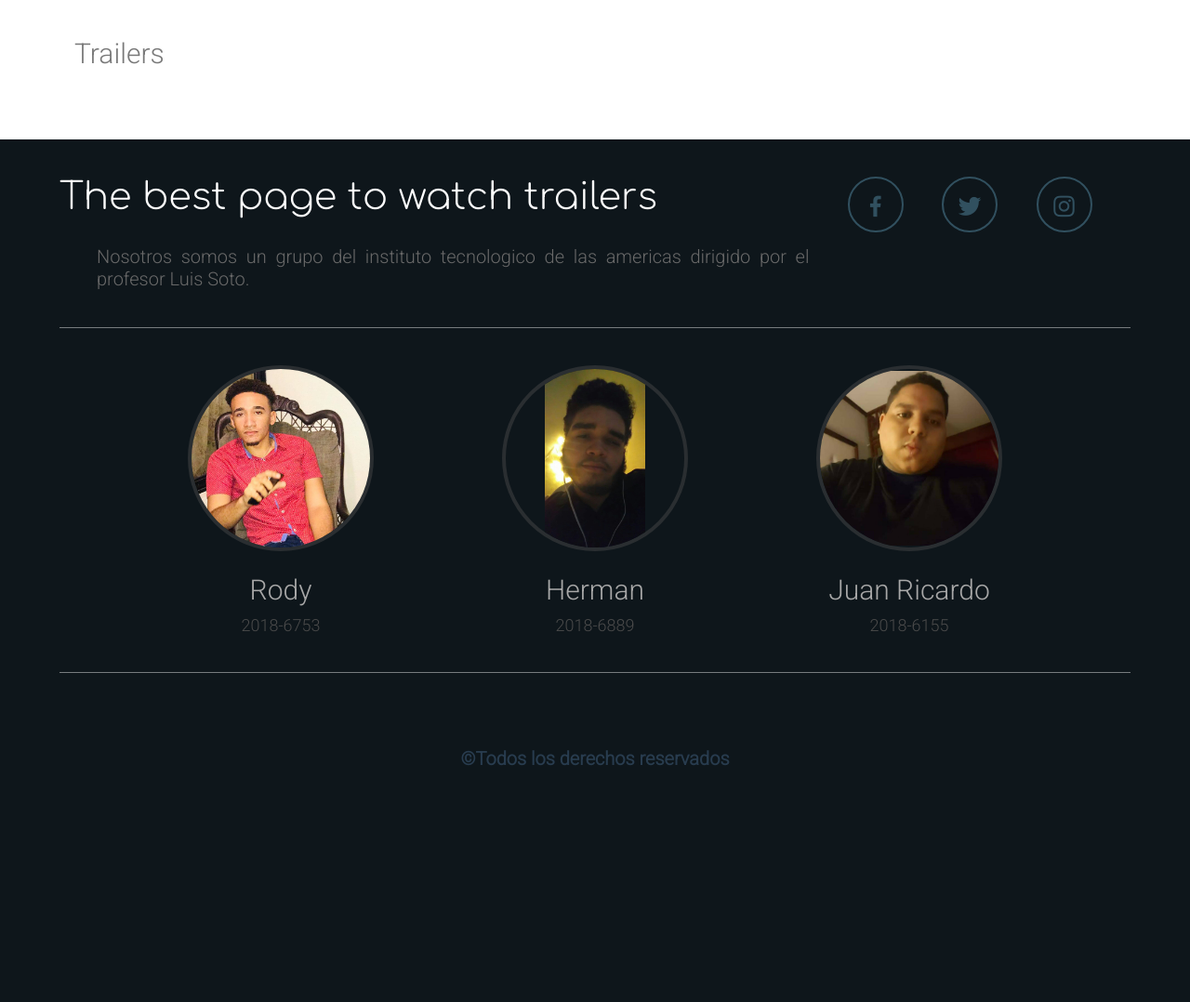
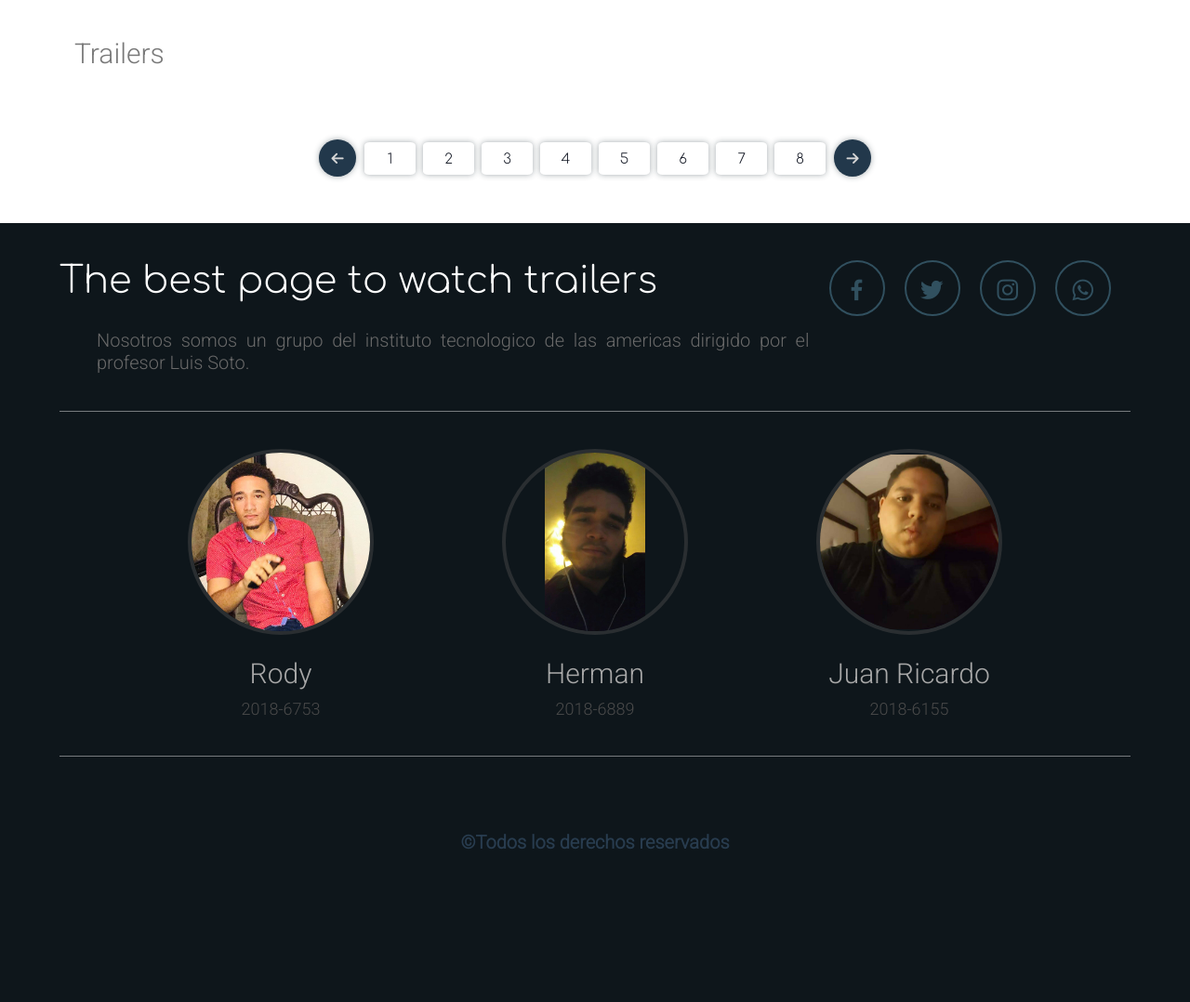
Before and after one commit to therodycc/Pagina-de-trailers-, a PHP site: page / in a window 1280 px wide. Shown: the part 90-1168 px from the top of the page at 93% size. Before the commit the page ends 913 px from the top, so only its background shows below. Run offline with PHP 8.4, Linux system fonts and the light colour scheme; data that the repository does not hold is empty; some libraries are stand-ins or nearby versions.

Commit message:
haciendo pagina principal responsive - Paginacion en proceso

```diff
--- a/Estilos/Estilos.css
+++ b/Estilos/Estilos.css
@@ -9,6 +9,7 @@ html{
 
 .Contenedor {
     max-width: 1200px;
+
 }
 
 body {
@@ -251,3 +252,62 @@ header {
     border-radius: 30px;
 
 }
+
+
+.paginacion{
+    width: 100%;
+    display: flex;
+    justify-content: center;
+    align-items: center;
+}
+
+
+.contenido-paginacion{
+    width: 70%;
+    display: flex;
+    justify-content: center;
+    align-items: center;
+    margin-top: 30px;
+    overflow: hidden;
+    padding: 5px;
+}
+
+
+.contenido-paginacion .pag{
+    width: 55px;
+    height: 35px;
+    line-height: 38px;
+    text-decoration: none;
+    background-color: #ffffff;
+    border-radius: 10%;
+    text-align: center;
+    font-family: 'Comfortaa', cursive;
+    font-size: 15px;
+    color: rgb(17, 22, 34);
+    margin: 4px;
+    box-shadow: 0 0 6px 0 #1b2c3567;
+
+}
+
+.contenido-paginacion .pagarrow{
+    width: 40px;
+    height: 40px;
+    line-height: 43px;
+    text-decoration: none;
+    background-color: #22384b;
+    border-radius: 50%;
+    text-align: center;
+    font-family: 'Comfortaa', cursive;
+    font-size: 15px;
+    color: rgb(214, 214, 214);
+    box-shadow: 0 0 6px 0 #1b2c3567;
+    margin: 5px;
+}
+
+
+@media screen and (max-width : 600px) {
+
+    .ParteAdministrar .menu {
+        display: none;
+    }
+}
--- a/Estilos/Index-Footer.css
+++ b/Estilos/Index-Footer.css
@@ -18,7 +18,6 @@
     font-weight: 300;
     width: 90%;
     display: flex;
-
     margin: auto;
     border-bottom: 1px solid #f1f1f175;
     padding-bottom: 40px;
@@ -131,3 +130,34 @@
 .copyright h5 {
     font-size: 20px;
 }
+
+@media screen and (max-width : 1000px) {
+
+  .pie .Contenido-Pie{
+        display: flex;
+        flex-direction: column;
+        width: 90%;
+        justify-content: center;
+        align-items: center;
+        flex-wrap: nowrap;
+    }
+
+    .icons{
+        margin: 30px;
+        margin-bottom: 0px;
+    }
+
+    .icons i{
+        margin: 10px;
+    }
+
+    .Info{
+        width: 90%;
+    }
+
+    .Info h4{
+        padding: 0;
+        margin: 0;
+        margin-top: 20px;
+    }
+}
--- a/Index.php
+++ b/Index.php
@@ -51,7 +51,6 @@
         <section class="Tarjetas">
             <?php
             $query = "select link_portada, Id from pelis";
-
             $result_tab = mysqli_query($conn, $query);
 
 
@@ -74,6 +73,20 @@
 
     </div>
 
+    <div class="paginacion">
+        <div class="contenido-paginacion">
+            <a href="" class="pagarrow"><i class="fas fa-arrow-left"></i></a>
+            <a href="" class="pag">1</a>
+            <a href="" class="pag">2</a>
+            <a href="" class="pag">3</a>
+            <a href="" class="pag">4</a>
+            <a href="" class="pag">5</a>
+            <a href="" class="pag">6</a>
+            <a href="" class="pag">7</a>
+            <a href="" class="pag">8</a>
+            <a href="" class="pagarrow"><i class="fas fa-arrow-right"></i></a>
+        </div>
+    </div>
 
     <footer class="pie" id="pie">
         <div class="Contenido-Pie Contenedor">
@@ -88,6 +101,7 @@
                 <a href=""> <i class="bx bxl-facebook"></i></a>
                 <a href=""> <i class="bx bxl-twitter"> </i></a>
                 <a href=""> <i class="bx bxl-instagram"></i></a>
+                <a href=""> <i class="bx bxl-whatsapp"></i></a>
             </div>
 
 
```
